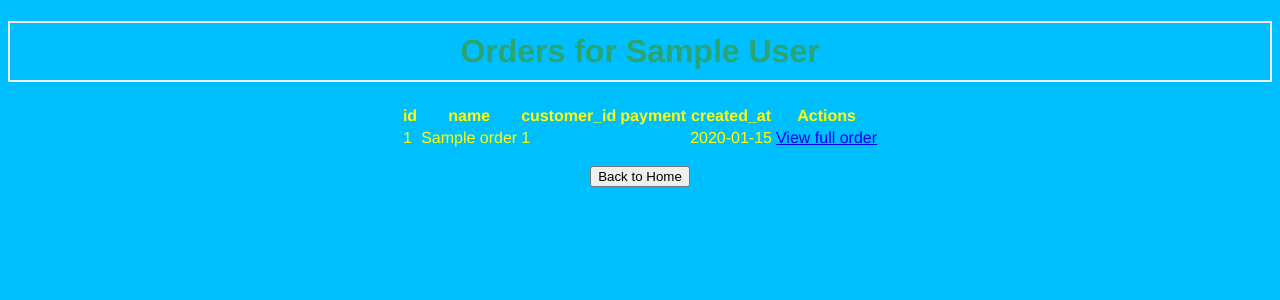
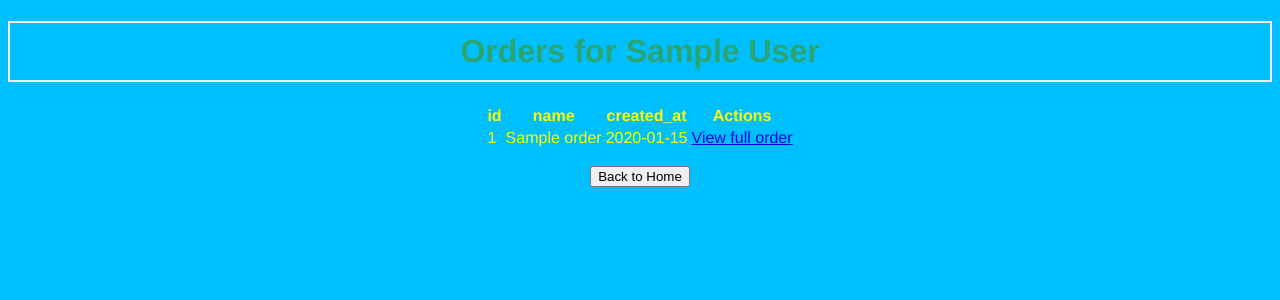
Before and after one commit to JQ100/nourishcampus, a Flask app: page /order in a window 1280 px wide. Shown: the top 300 px of the page. Run offline with Flask 2, Linux system fonts and the light colour scheme; a user stored in the database is signed in; tables that the repository leaves empty hold one stand-in row (values such as "Sample post"); some libraries are stand-ins or nearby versions.

Commit message:
remove customer id from orders page

```diff
--- a/nourish_campus/blueprints/order/templates/order_index.html
+++ b/nourish_campus/blueprints/order/templates/order_index.html
@@ -13,8 +13,6 @@
             <tr>
                 <th>id</th>
                 <th>name</th>
-                <th>customer_id</th>
-                <th>payment</th>
                 <th>created_at</th>
                 <th>Actions</th>
             </tr>
@@ -22,8 +20,6 @@
             <tr>
                 <td>{{ order.id }}</td>
                 <td>{{ order.name }}</td>
-                <td>{{ order.customer_id }}</td>
-                <td>{{ order.payment }}</td>
                 <td>{{ order.created_at }}</td>
                 <td>
                     <a href="/order_item/{{order.id}}">View full order</a>
```
